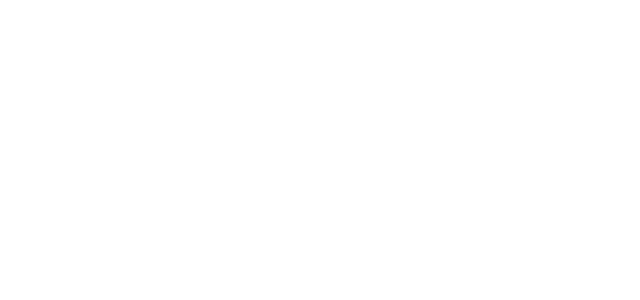
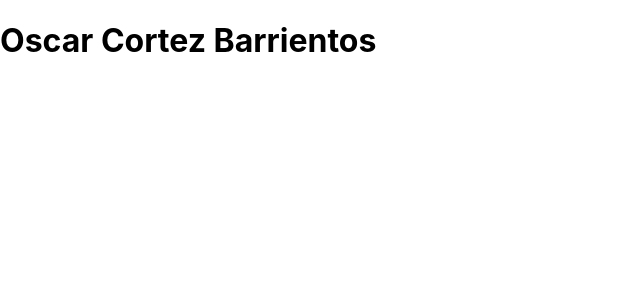
Before and after one commit to oacortez/Portfolio, a React (Create React App) app: page / in a window 1280 px wide. Shown: the top 300 px of the page, without its empty margins (0-640 px from the left). Built offline with nearby package versions, Linux system fonts and the light colour scheme.

Commit message:
Relocate App.js and App.css to App folder

```diff
--- a/src/App.js
+++ b/src/App/App.js
@@ -3,7 +3,7 @@
 const App = () => {
   return (
     <div>
-
+      <h1> Oscar Cortez Barrientos</h1>
     </div>
   )
 }
--- a/src/index.js
+++ b/src/index.js
@@ -1,7 +1,7 @@
 import React from 'react';
 import ReactDOM from 'react-dom/client';
 import './index.css';
-import App from './App';
+import App from './App/App';
 import reportWebVitals from './reportWebVitals';
 
 const root = ReactDOM.createRoot(document.getElementById('root'));
```
Also changed, not shown: src/App/App.css (renamed from src/App.css), src/logo.svg (deleted), 1 other file (tests, documents, lock files or other folders).
